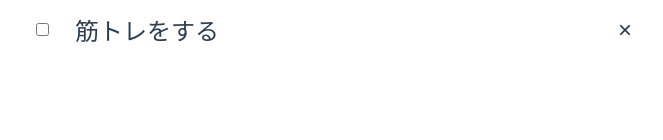
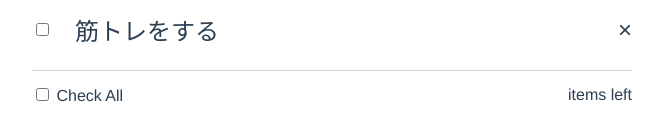
Before and after one commit to azuyuri/todo-vue, a Vue app: page / in a window 1280 px wide. Shown: the part 284-424 px from the top of the page, without its empty margins (308-971 px from the left). Built offline with nearby package versions, Linux system fonts and the light colour scheme.

Commit message:
feat:extra containerのCSSを追加

```diff
--- a/src/components/TodoList.vue
+++ b/src/components/TodoList.vue
@@ -5,12 +5,22 @@
       <div class="todo-item-left">
 
         <input type="checkbox" v-model="todo.completed">
+
         <div v-if="!todo.editing" @dblclick="editTodo(todo)" class="todo-item-label" :class="{ completed : todo.completed }">{{ todo.title }}</div>
+
         <input v-else class="todo-item-edit" type="text" v-model="todo.title" @blur="doneEdit(todo)" @keyup.enter="doneEdit(todo)" @keyup.esc="cancelEdit(todo)" v-focus>
         </div>
         <div class="remove-item" @click="removeTodo(index)">
           &times;
         </div>
+    </div>
+
+      <!-- 37:00 -->
+      <div class="extra-container">
+      <div><label><input type="checkbox"> Check All</label></div>
+      <div>{{ remaining }} items left</div>
+      <!-- 37:00 -->
+
     </div>
   </div>
 </template>
@@ -149,4 +159,29 @@ export default {
     color: grey;
   }
 
+  // 37:40 Check All
+  .extra-container {
+    display: flex;
+    align-items: center;
+    justify-content: space-between;
+    font-size: 16px;
+    border-top: 1px solid lightgrey;
+    padding-top: 14px;
+    margin-bottom: 14px;
+  }
+    button {
+    font-size: 14px;
+    background-color: white;
+    appearance: none;
+    &:hover {
+      background: lightgreen;
+    }
+    &:focus {
+      outline: none;
+    }
+  }
+  .active {
+    background: lightgreen;
+  }
+
 </style>
```
